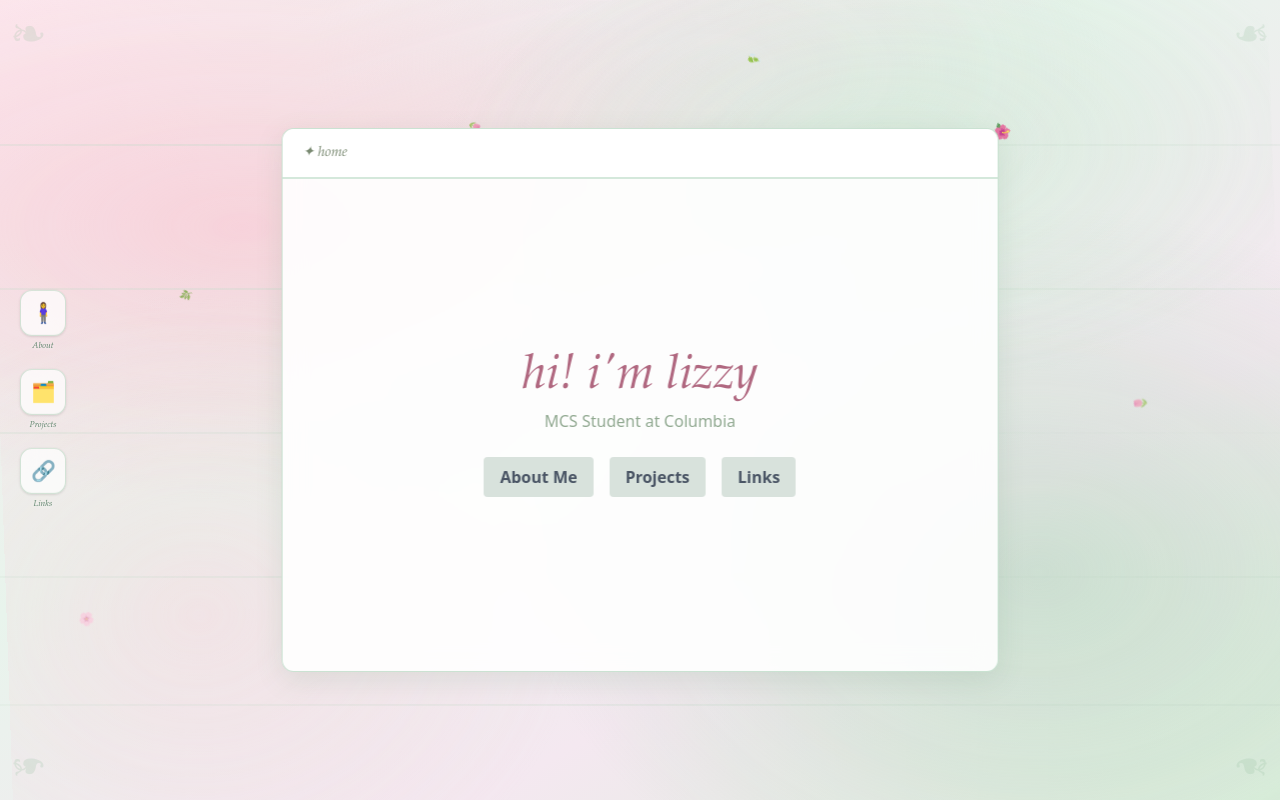
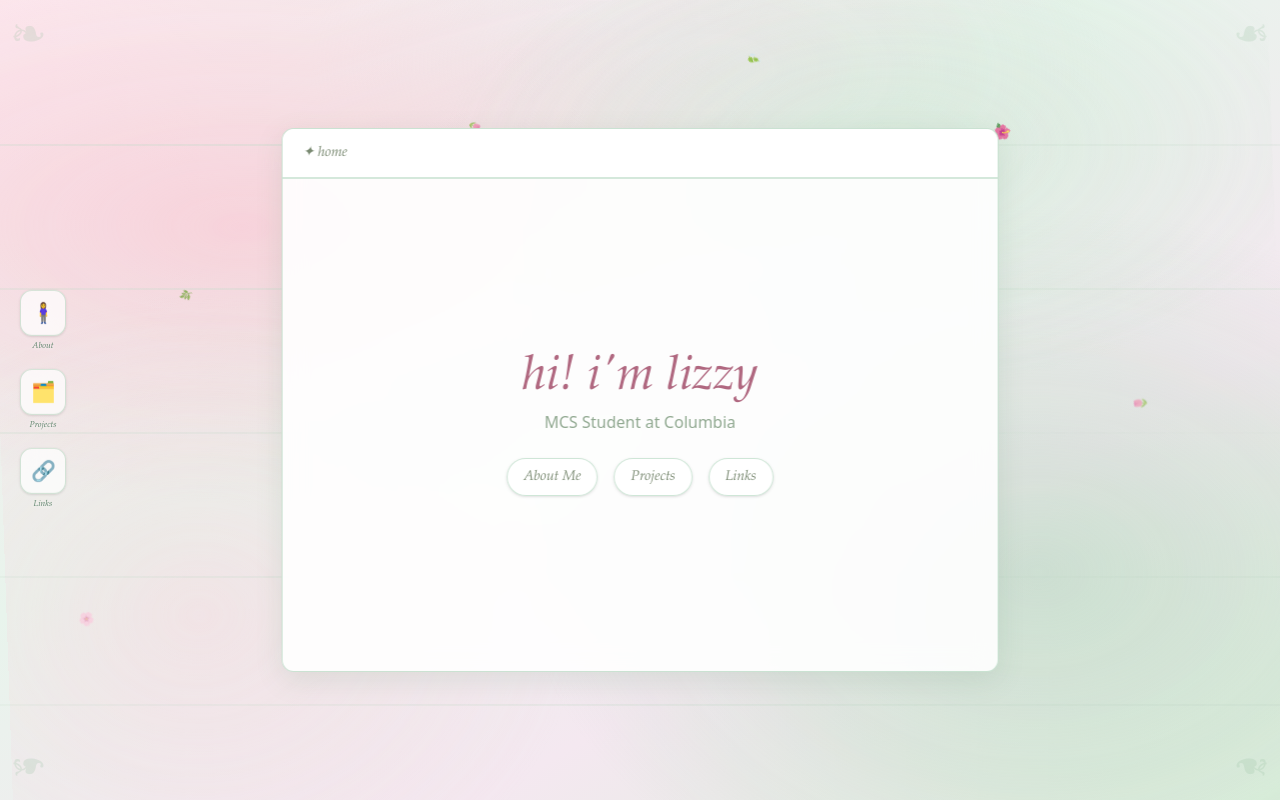
Before and after one commit to LuluLizzy8/PersonalWebsite, a Next.js app: page / in a window 1280 px wide. Built offline with nearby package versions, Linux system fonts and the light colour scheme.

Commit message:
feat: update Button to shabby chic pill style

```diff
--- a/src/components/Button.tsx
+++ b/src/components/Button.tsx
@@ -6,7 +6,8 @@ interface ButtonProps {
 export default function Button({ onClick, children }: ButtonProps) {
   return (
     <button
-      className="px-4 py-2 bg-[#D8E2DC] font-semibold text-gray-600 rounded transition duration-200 hover:font-bold hover:scale-105"
+      className="rounded-full border border-[rgba(160,205,175,0.5)] bg-white/70 px-4 py-2 text-sm italic text-[#7a8a72] shadow-sm transition duration-200 hover:scale-105 hover:bg-white/90"
+      style={{ fontFamily: "'Palatino Linotype', Palatino, 'Book Antiqua', serif" }}
       onClick={onClick}
     >
       {children}
```
